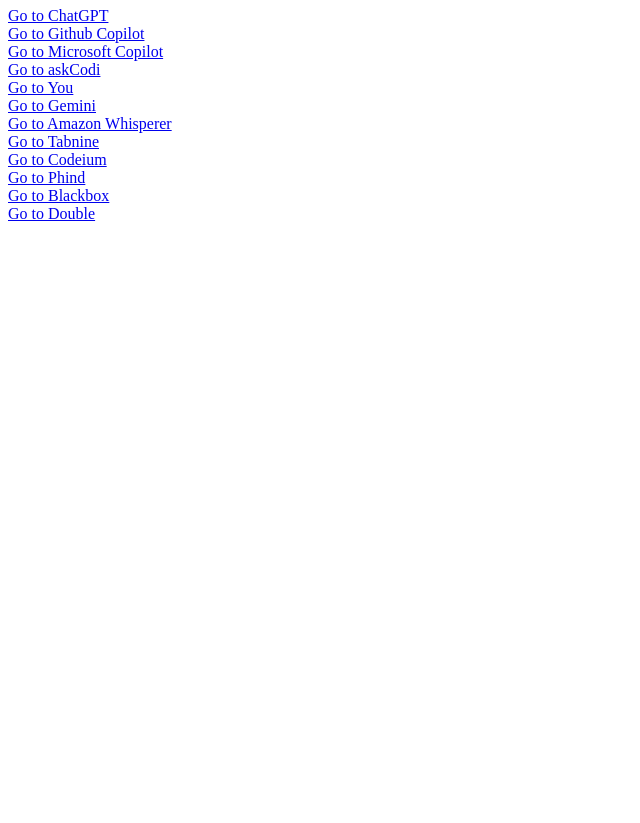
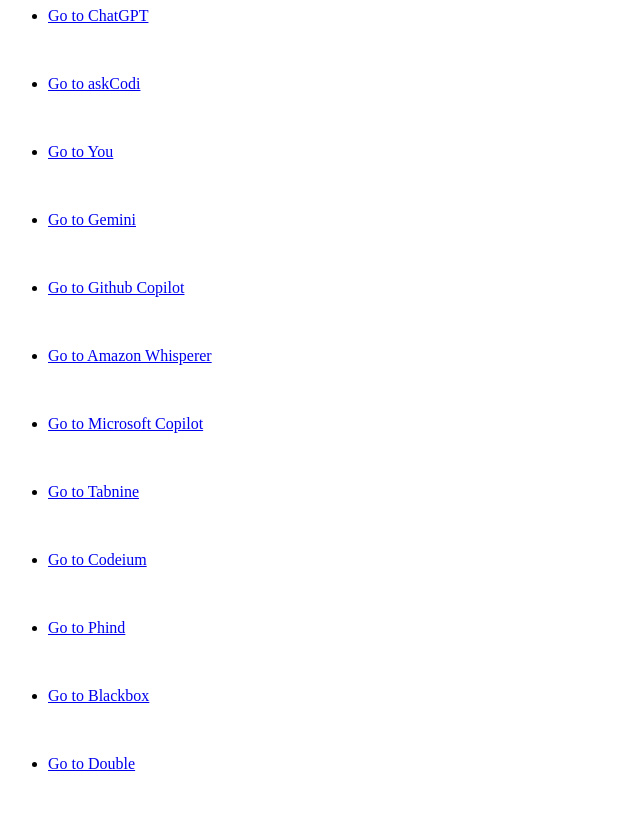
Before and after one commit to JoyousMadhat2002/MohammadFarhat-LLM-Assignment.github.io, a plain HTML site: page index.html in a window 1280 px wide. Shown: the part 73-896 px from the top of the page, without its empty margins (0-640 px from the left). Before the commit the page ends 800 px from the top, so only its background shows below. Drawn offline with Linux system fonts and the light colour scheme.

Commit message:
Update index.html

```diff
--- a/index.html
+++ b/index.html
@@ -2,47 +2,31 @@
 <html>
 
 <head>
-    <title>My Website</title>
+    <title>LLM Assignment</title>
+    <style>
+        ul li {
+            margin-bottom: 50px;
+        }
+    </style>
 </head>
 
 <body>
-    <h1>Welcome to My Website</h1>
-    <div>
-        <a href="Creation_sheet/chatGPT.html">Go to ChatGPT</a>
-    </div>
-    <div>
-        <a href="Creation_sheet/GithubCopilot.html">Go to Github Copilot</a>
-    </div>
-    <div>
-        <a href="Creation_sheet/MicrosoftCopilot.html">Go to Microsoft Copilot</a>
-    </div>
-    <div>
-        <a href="Creation_sheet/askCodi.html">Go to askCodi</a>
-    </div>
-    <div>
-        <a href="Creation_sheet/You.html">Go to You</a>
-    </div>
-    <div>
-        <a href="Creation_sheet/Gemini.html">Go to Gemini</a>
-    </div>
-    <div>
-        <a href="Creation_sheet/whisperer.html">Go to Amazon Whisperer</a>
-    </div>
-    <div>
-        <a href="Creation_sheet/Tabnine.html">Go to Tabnine</a>
-    </div>
-    <div>
-        <a href="Creation_sheet/Codeium.html">Go to Codeium</a>
-    </div>
-    <div>
-        <a href="Creation_sheet/Phind.html">Go to Phind</a>
-    </div>
-    <div>
-        <a href="Creation_sheet/blackbox.html">Go to Blackbox</a>
-    </div>
-    <div>
-        <a href="Creation_sheet/double.html">Go to Double</a>
-    </div>
+    <h1>List of LLMS Tested</h1>
+
+    <ul>
+        <li><a href="Creation_sheet/chatGPT.html">Go to ChatGPT</a></li>
+        <li><a href="Creation_sheet/askCodi.html">Go to askCodi</a></li>
+        <li><a href="Creation_sheet/You.html">Go to You</a></li>
+        <li><a href="Creation_sheet/Gemini.html">Go to Gemini</a></li>
+        <li><a href="Creation_sheet/GithubCopilot.html">Go to Github Copilot</a></li>
+        <li><a href="Creation_sheet/whisperer.html">Go to Amazon Whisperer</a></li>
+        <li><a href="Creation_sheet/MicrosoftCopilot.html">Go to Microsoft Copilot</a></li>
+        <li><a href="Creation_sheet/Tabnine.html">Go to Tabnine</a></li>
+        <li><a href="Creation_sheet/Codeium.html">Go to Codeium</a></li>
+        <li><a href="Creation_sheet/Phind.html">Go to Phind</a></li>
+        <li><a href="Creation_sheet/blackbox.html">Go to Blackbox</a></li>
+        <li><a href="Creation_sheet/double.html">Go to Double</a></li>
+    </ul>
 
 </body>
 
```
